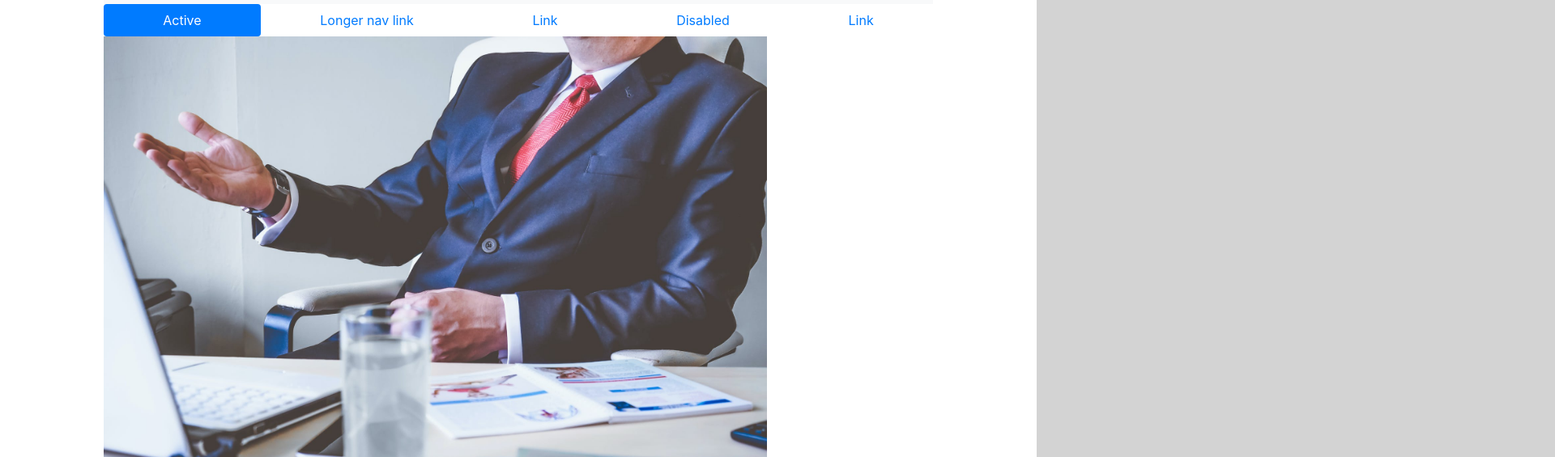
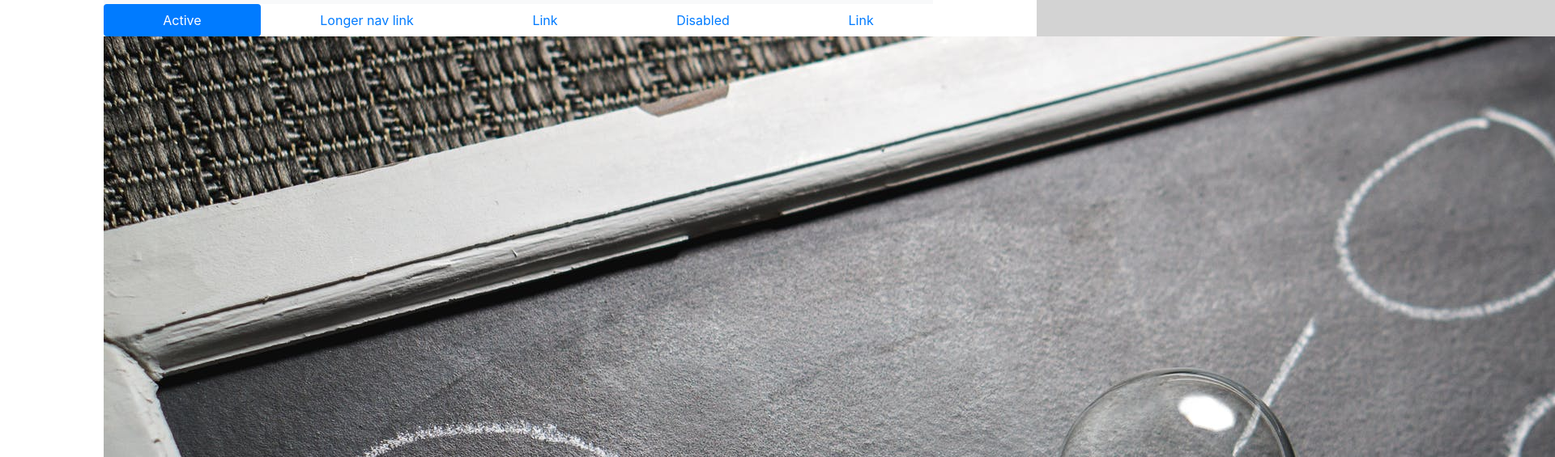
Before and after one commit to es372/history_of_internet, a plain HTML site: page docs/index.html in a window 1280 px wide. Shown: the part 51-616 px from the top of the page at 81% size, 1920 px wide, since content can reach past the window. Drawn offline with nearby package versions, Linux system fonts and the light colour scheme.

Commit message:
Task: deleted images directory in /docs;

```diff
--- a/docs/index.html
+++ b/docs/index.html
@@ -33,7 +33,7 @@
         </nav>
     </div>
     <div>
-        <img src="images/people.jpg" alt="Invention Tab Picture">
+        <img src="invention.jpg" alt="Light Bulb Image">
     </div>
 
 
--- a/docs/stylesheet.css
+++ b/docs/stylesheet.css
@@ -8,6 +8,7 @@ div {
     padding: 0;
 }
 
-img {
-    width: 80%;
+.image_sizing {
+    max-width: 80%;
+    margin: auto;
 }
```
Also changed, not shown: docs/browser.jpg (renamed from docs/images/browser.jpg), docs/bubble.jpg (renamed from docs/images/bubble.jpg), docs/invention.jpg (renamed from docs/images/invention.jpg), docs/people.jpg (renamed from docs/images/people.jpg), docs/search.jpg (renamed from docs/images/search.jpg).
